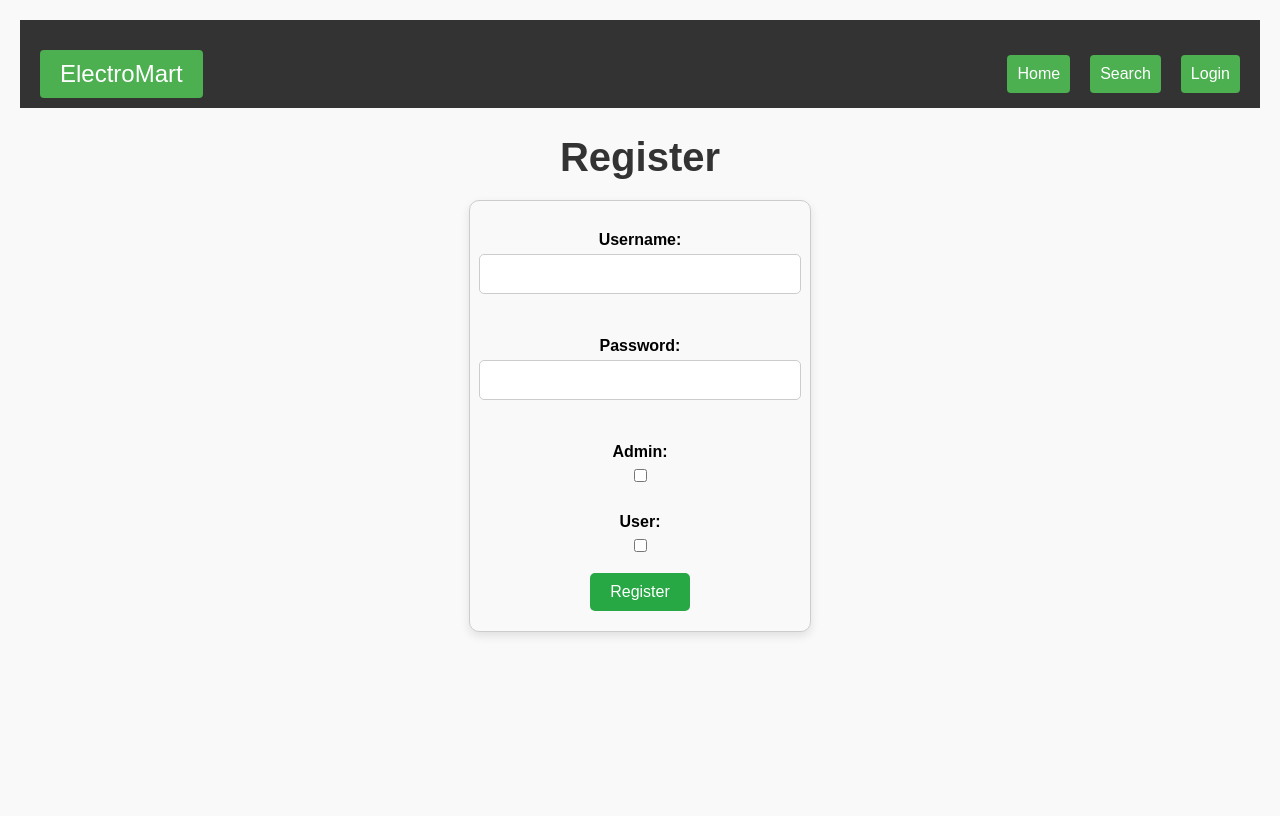
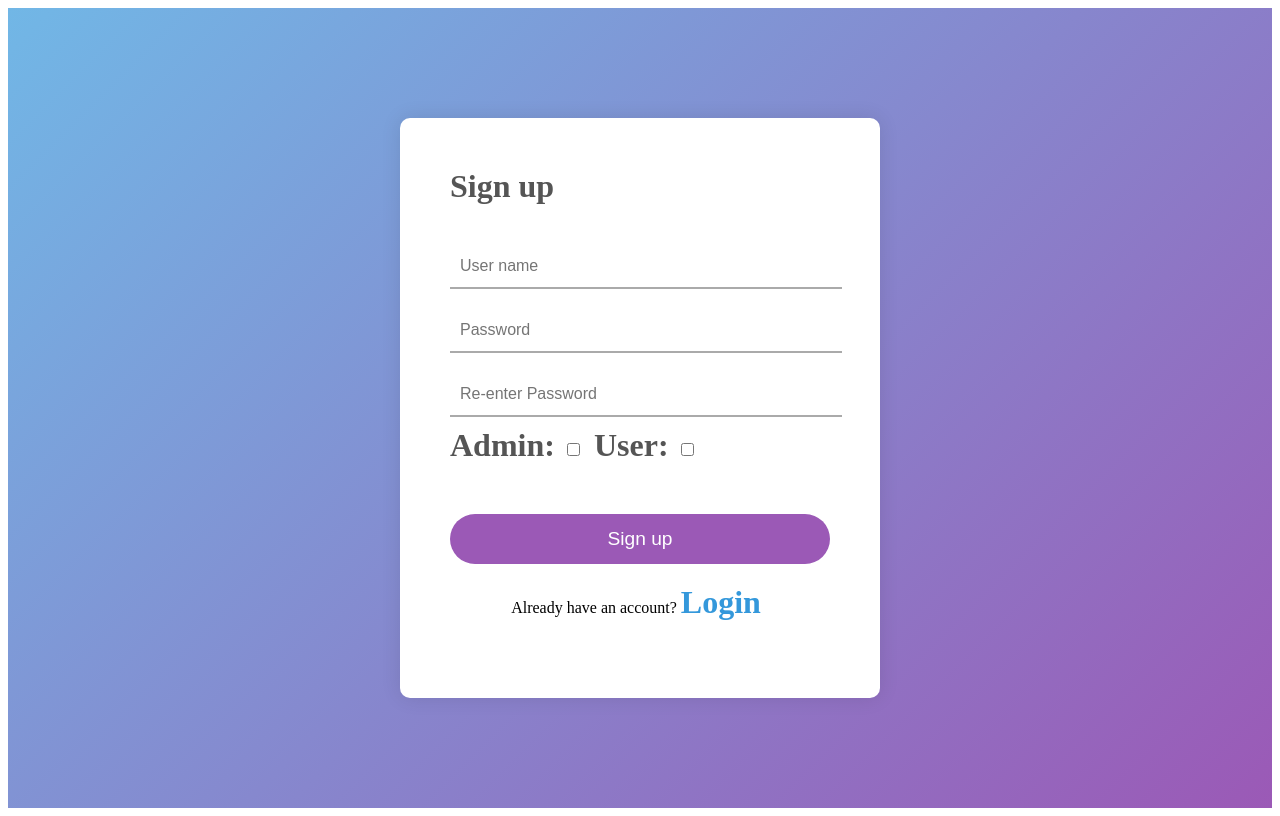
Before and after one commit to Avi7620/ElectroMart, a Flask app: page /register in a window 1280 px wide. Before the commit the page ends 636 px from the top, so only its background shows below. Run offline with Flask 3, Linux system fonts and the light colour scheme; tables that the repository leaves empty hold one stand-in row (values such as "Sample post").

Commit message:
Initial commit

```diff
--- a/app.py
+++ b/app.py
@@ -62,35 +62,48 @@ from werkzeug.security import generate_password_hash, check_password_hash
 # During registration
 @app.route('/register', methods=['GET', 'POST'])
 def register():
-    if request.method == 'POST':
-        username = request.form['username']
-        password = request.form['password']
-        is_admin = request.form.get('admin') == 'on'  # Checkbox for admin registration
+    try:
+        if request.method == 'POST':
+            username = request.form['username']
+            password = request.form['password']
+            confirm_password = request.form['confirm_password']
+            is_admin = request.form.get('admin') == 'on'
 
-        hashed_password = generate_password_hash(password)  # Use default hash method
-        new_user = User(username=username, password=hashed_password, is_admin=is_admin)
+            # Check if passwords match
+            if password != confirm_password:
+                flash("Passwords do not match. Please try again.")
+                return redirect(url_for('register'))
 
-        db.session.add(new_user)
-        db.session.commit()
-        return redirect(url_for('login'))
+            # Hash the password and save the user
+            hashed_password = generate_password_hash(password)
+            new_user = User(username=username, password=hashed_password, is_admin=is_admin)
 
-    return render_template('register.html')
+            db.session.add(new_user)
+            db.session.commit()
+            flash("Registration successful Go to Login !!!")
+            return redirect(url_for('login'))
+
+        return render_template('login.html')
+    except Exception as e:
+        flash("Use Another Username!")
+        return redirect(url_for('register'))
 
 
-
-
-# During login
 @app.route('/login', methods=['GET', 'POST'])
 def login():
-    if request.method == 'POST':
-        username = request.form['username']
-        password = request.form['password']
-        user = User.query.filter_by(username=username).first()
-        if user and check_password_hash(user.password, password):
-            login_user(user)
-            return redirect(url_for('home' if user.is_admin else 'home'))
-        flash('Invalid credentials')
-    return render_template('login.html')
+    try:
+        if request.method == 'POST':
+            username = request.form['username']
+            password = request.form['password']
+            user = User.query.filter_by(username=username).first()
+            if user and check_password_hash(user.password, password):
+                login_user(user)
+                return redirect(url_for('home'))
+            flash('Invalid credentials')
+        return render_template('login.html')
+    except Exception as e:
+        flash(f"Login failed: {str(e)}")
+        return redirect(url_for('login'))
 
 
 @app.route('/logout')
@@ -117,39 +130,37 @@ import os
 @app.route('/add_product', methods=['GET', 'POST'])
 @login_required
 def add_product():
-    if request.method == 'POST':
-        product_name = request.form['name']
-        product_category = request.form['category']
-        product_description = request.form['description']
-        product_price = request.form['price']
-        product_image = request.files['image']
+    try:
+        if request.method == 'POST':
+            product_name = request.form['name']
+            product_category = request.form['category']
+            product_description = request.form['description']
+            product_price = request.form['price']
+            product_image = request.files['image']
 
-        # Check if an image was uploaded
-        if product_image and product_image.filename != '':
-            # Save the image
-            image_filename = product_image.filename
-            image_path = os.path.join(app.config['UPLOAD_FOLDER'], image_filename)
-            product_image.save(image_path)  # Save the image to static/uploads/
+            if product_image and product_image.filename != '':
+                image_filename = product_image.filename
+                image_path = os.path.join(app.config['UPLOAD_FOLDER'], image_filename)
+                product_image.save(image_path)
 
-            # Create a new product instance
-            new_product = Product(
-                name=product_name,
-                category=product_category,
-                description=product_description,
-                price=product_price,
-                image_file=image_filename,  # Save only the filename to the database
-                admin_id=current_user.id  # Assign current admin ID
-            )
-
-            db.session.add(new_product)
-            db.session.commit()
-            flash('Product added successfully!')  # Add a success message
-            return redirect(url_for('admin_dashboard'))
-
-        else:
-            flash('No image uploaded or invalid image. Please try again.')  # Error message
-
-    return render_template('add_product.html')
+                new_product = Product(
+                    name=product_name,
+                    category=product_category,
+                    description=product_description,
+                    price=product_price,
+                    image_file=image_filename,
+                    admin_id=current_user.id
+                )
+                db.session.add(new_product)
+                db.session.commit()
+                flash('Product added successfully!')
+                return redirect(url_for('admin_dashboard'))
+            else:
+                flash('No image uploaded or invalid image.')
+        return render_template('add_product.html')
+    except Exception as e:
+        flash(f"Failed to add product: {str(e)}")
+        return redirect(url_for('add_product'))
 
 
 @app.route('/product/<int:product_id>')
@@ -177,13 +188,17 @@ def update_product(product_id):
 @app.route('/delete_product/<int:product_id>', methods=['POST'])
 @login_required
 def delete_product(product_id):
-    product = Product.query.get(product_id)
-    if product and product.admin_id == current_user.id:  # Check if admin owns the product
-        db.session.delete(product)
-        db.session.commit()
-        return redirect(url_for('admin_dashboard'))
-    else:
-        return "You do not have permission to delete this product.", 403
+    try:
+        product = Product.query.get(product_id)
+        if product and product.admin_id == current_user.id:
+            db.session.delete(product)
+            db.session.commit()
+            flash('Product deleted successfully!')
+        else:
+            flash("You do not have permission to delete this product.")
+    except Exception as e:
+        flash(f"Failed to delete product: {str(e)}")
+    return redirect(url_for('admin_dashboard'))
 
 
 
@@ -216,9 +231,13 @@ def add_to_cart(product_id):
 @app.route('/cart')
 @login_required
 def cart():
-    cart_items = CartItem.query.filter_by(user_id=current_user.id).all()
-    total = sum(item.product.price * item.quantity for item in cart_items)  # Calculate total here
-    return render_template('cart.html', cart_items=cart_items, total=total)  # Pass total to template
+    try:
+        cart_items = CartItem.query.filter_by(user_id=current_user.id).all()
+        total = sum(item.product.price * item.quantity for item in cart_items)
+        return render_template('cart.html', cart_items=cart_items, total=total)
+    except Exception as e:
+        flash(f"Could not load cart: {str(e)}")
+        return redirect(url_for('home'))
 
 
 @app.route('/delete_cart_item/<int:item_id>', methods=['POST'])
--- a/static/styles.css
+++ b/static/styles.css
@@ -1,3 +1,4 @@
+/* General Styling */
 body {
     font-family: Arial, sans-serif;
     background-color: #f9f9f9;
@@ -8,8 +9,17 @@ body {
 h1 {
     text-align: center;
     color: #333;
+    font-size: 2em;
+    margin-bottom: 20px;
+}
+/* Logo image */
+.logo-image {
+    height: 70px; /* Adjust the height of the logo */
+    width: auto; /* Maintain aspect ratio */
+    margin-right: 10px; /* Add spacing if needed */
 }
 
+/* Table Styling */
 table {
     width: 100%;
     border-collapse: collapse;
@@ -31,6 +41,7 @@ tr:hover {
     background-color: #f1f1f1;
 }
 
+/* Button Styling */
 button {
     background-color: #ff4c4c;
     color: white;
@@ -38,6 +49,7 @@ button {
     padding: 8px 12px;
     cursor: pointer;
     border-radius: 4px;
+    font-size: 14px;
 }
 
 button:hover {
@@ -57,116 +69,162 @@ a {
 a:hover {
     background-color: #45a049;
 }
-/* Navbar styles */
+
+/* Navbar Styling */
 .navbar {
-    background-color: #333; /* Background color for navbar */
-    padding: 10px 20px; /* Padding for navbar */
+    background-color: #333;
+    padding: 10px 20px;
+    position: relative;
 }
 
 .container {
-    display: flex; /* Flexbox for alignment */
-    align-items: center; /* Center items vertically */
-    justify-content: space-between; /* Space between logo and links */
+    display: flex;
+    justify-content: space-between;
+    align-items: center;
 }
 
 .logo {
-    font-size: 24px; /* Increased font size for logo */
-    color: white; /* Logo text color */
-    text-decoration: none; /* Remove underline */
+    font-size: 24px;
+    color: white;
+    text-decoration: none;
 }
 
 .nav-links {
-    list-style: none; /* Remove default list styling */
-    display: flex; /* Flexbox for horizontal alignment */
-    margin: 0; /* Remove default margin */
-    padding: 0; /* Remove default padding */
+    list-style: none;
+    display: flex;
+    margin: 0;
+    padding: 0;
 }
 
 .nav-links li {
-    margin-left: 20px; /* Space between navigation links */
+    margin-left: 20px;
 }
 
 .nav-links a {
-    color: white; /* Navigation link color */
-    text-decoration: none; /* Remove underline */
-    padding: 10px; /* Padding around links */
-    transition: background 0.3s; /* Smooth transition for background */
+    color: white;
+    text-decoration: none;
+    padding: 10px;
+    transition: background 0.3s;
 }
 
 .nav-links a:hover {
-    background: rgba(255, 255, 255, 0.2); /* Background color on hover */
+    background: rgba(255, 255, 255, 0.2);
 }
-/* User icon styles */
+
+/* User Icon */
 .user-icon {
-    display: flex; /* Use flexbox for alignment */
-    align-items: center; /* Center vertically */
-    color: white; /* White text color */
-    margin-left: 20px; /* Space from the navigation links */margin-top: 25px;
+    display: flex;
+    align-items: center;
+    color: white;
+    margin-left: 20px;
 }
 
 .user-icon i {
-    font-size: 25px; /* Increased size for the icon */
-    margin-right: 5px; /* Space between icon and username */
+    font-size: 25px;
+    margin-right: 5px;
 }
 
-.user-icon span {
-    font-size: 18px; /* Adjust the size of the username if needed */
-}
-/* General styling for the login page */
-h1 {
-    text-align: center;
-    margin-bottom: 20px;
-    font-size: 2.5em;
-}
-
-/* Centering the login form */
+/* Login Page */
 form {
     display: flex;
     flex-direction: column;
-    align-items: center; /* Center items horizontally */
-    margin: 0 auto; /* Center the form on the page */
-    width: 300px; /* Set a fixed width for the form */
+    align-items: center;
+    margin: 0 auto;
+    width: 300px;
     padding: 20px;
-    border: 1px solid #ccc; /* Light border for the form */
-    border-radius: 10px; /* Rounded corners for the form */
-    box-shadow: 0 4px 10px rgba(0, 0, 0, 0.1); /* Subtle shadow */
+    border: 1px solid #ccc;
+    border-radius: 10px;
+    box-shadow: 0 4px 10px rgba(0, 0, 0, 0.1);
 }
 
-/* Label and input styling */
 label {
-    margin: 10px 0 5px; /* Space above and below labels */
-    font-weight: bold; /* Bold text for labels */
+    margin: 10px 0 5px;
+    font-weight: bold;
 }
 
 input[type="text"],
 input[type="password"] {
     padding: 10px;
-    width: 100%; /* Full width */
-    border: 1px solid #ccc; /* Light border */
-    border-radius: 5px; /* Rounded corners */
+    width: 100%;
+    border: 1px solid #ccc;
+    border-radius: 5px;
     font-size: 16px;
-    margin-bottom: 15px; /* Space below inputs */
-    transition: border-color 0.3s; /* Smooth border color transition */
+    margin-bottom: 15px;
+    transition: border-color 0.3s;
 }
 
-/* Change border color on focus */
 input[type="text"]:focus,
 input[type="password"]:focus {
-    border-color: #28a745; /* Green border on focus */
+    border-color: #28a745;
 }
 
-/* Button styling */
 input[type="submit"] {
     padding: 10px 20px;
-    background-color: #28a745; /* Green background */
-    color: white; /* White text */
-    border: none; /* No border */
-    border-radius: 5px; /* Rounded corners */
-    cursor: pointer; /* Pointer cursor on hover */
+    background-color: #28a745;
+    color: white;
+    border: none;
+    border-radius: 5px;
+    cursor: pointer;
     font-size: 16px;
-    transition: background-color 0.3s; /* Smooth background color transition */
+    transition: background-color 0.3s;
 }
 
 input[type="submit"]:hover {
-    background-color: #218838; /* Darker green on hover */
+    background-color: #218838;
 }
+
+/* Responsive Design */
+@media (max-width: 768px) {
+    .nav-links {
+        display: none;
+        flex-direction: column;
+        background-color: #333;
+        position: absolute;
+        top: 60px;
+        right: 0;
+        width: 100%;
+        padding: 10px 0;
+        text-align: center;
+    }
+
+    .nav-links.active {
+        display: flex;
+    }
+
+    .hamburger {
+        display: block;
+        font-size: 24px;
+        color: white;
+        cursor: pointer;
+    }
+
+    .container {
+        flex-wrap: wrap;
+        justify-content: space-between;
+    }
+}
+
+@media (max-width: 480px) {
+    table {
+        font-size: 14px;
+    }
+
+    button {
+        padding: 6px 10px;
+        font-size: 12px;
+    }
+
+    a {
+        font-size: 14px;
+        padding: 8px 16px;
+    }
+
+    input[type="text"],
+    input[type="password"] {
+        font-size: 14px;
+    }
+
+    input[type="submit"] {
+        font-size: 14px;
+    }
+}
--- a/templates/base.html
+++ b/templates/base.html
@@ -2,6 +2,7 @@
 <html lang="en">
 <head>
     <meta charset="UTF-8">
+    <meta name="viewport" content="width=device-width, initial-scale=1.0"> <!-- Add viewport meta tag -->
     <link rel="stylesheet" href="{{ url_for('static', filename='styles.css') }}">
     <link rel="stylesheet" href="https://cdnjs.cloudflare.com/ajax/libs/font-awesome/6.0.0-beta3/css/all.min.css"> <!-- Font Awesome CSS -->
     <title>{% block title %}{% endblock %}</title>
@@ -10,13 +11,18 @@
     <nav class="navbar">
         <div class="container">
             <div class="logo">
-                <a href="{{ url_for('home') }}">ElectroMart</a> <!-- Add a logo link to home page -->
+                <a href="{{ url_for('home') }}">
+                    <img src="{{ url_for('static', filename='logo.png') }}" alt="ElectroMart Logo" class="logo-image">
+
+                </a>
             </div>
 
-            <ul class="nav-links">
+            <div class="hamburger" onclick="toggleMenu()">
+                <i class="fas fa-bars"></i>
+            </div>
+            <ul class="nav-links" id="nav-links">
                 <li><a href="{{ url_for('home') }}">Home</a></li>
                 <li><a href="{{ url_for('search') }}">Search</a></li>
-
                 {% if current_user.is_authenticated %}
                     {% if current_user.is_admin %}
                         <li><a href="{{ url_for('admin_dashboard') }}">Admin Dashboard</a></li>
@@ -25,12 +31,11 @@
                     <li><a href="{{ url_for('logout') }}">Logout</a></li>
                     <li>
                         <span class="user-icon">
-                            <i class="fas fa-user"></i> {{ current_user.username }} <!-- Show username with icon -->
+                            <i class="fas fa-user"></i> {{ current_user.username }}
                         </span>
                     </li>
                 {% else %}
                     <li><a href="{{ url_for('login') }}">Login</a></li>
-
                 {% endif %}
             </ul>
         </div>
@@ -38,6 +43,11 @@
     <div class="content">
         {% block content %}{% endblock %}
     </div>
-
+    <script>
+        function toggleMenu() {
+            const navLinks = document.getElementById('nav-links');
+            navLinks.classList.toggle('active');
+        }
+    </script>
 </body>
 </html>
--- a/templates/login.html
+++ b/templates/login.html
@@ -1,5 +1,6 @@
 <!DOCTYPE html>
 <html lang="en">
+
 <head>
     <meta charset="UTF-8">
     <meta name="viewport" content="width=device-width, initial-scale=1.0">
@@ -7,12 +8,14 @@
     <link rel="stylesheet" type="text/css" href="{{ url_for('static', filename='login.css') }}">
     <link href="https://fonts.googleapis.com/css2?family=Jost:wght@500&display=swap" rel="stylesheet">
 </head>
+
 <body>
 
     <div class="main">
         <!-- Hidden Checkbox for toggling forms -->
         <input type="checkbox" id="chk" aria-hidden="true">
 
+        <!-- Signup Form -->
         <!-- Signup Form -->
         <div class="signup">
             <form action="{{ url_for('register') }}" method="POST">
@@ -28,9 +31,8 @@
 
                 <label for="chk" aria-hidden="true">Sign up</label>
                 <input type="text" name="username" placeholder="User name" required="">
-
                 <input type="password" name="password" placeholder="Password" required="">
-
+                <input type="password" name="confirm_password" placeholder="Re-enter Password" required="">
                 <label>Admin:</label>
                 <input type="checkbox" name="admin">
                 <label>User:</label>
@@ -40,6 +42,7 @@
                 <p>Already have an account? <label for="chk">Login</label></p>
             </form>
         </div>
+
 
         <!-- Login Form -->
         <div class="login">
@@ -63,5 +66,18 @@
         </div>
     </div>
 
+
 </body>
+<script>
+    document.getElementById('signupForm').addEventListener('submit', function (event) {
+        const password = document.getElementById('password').value;
+        const confirmPassword = document.getElementById('confirm_password').value;
+
+        if (password !== confirmPassword) {
+            event.preventDefault(); // Prevent form submission
+            alert('Passwords do not match. Please try again.');
+        }
+    });
+</script>
+
 </html>
```
Also changed, not shown: instance/db1.db, static/logo.png (added), static/uploads/Screenshot 2024-11-17 233826.png (added), static/uploads/Screenshot 2024-11-18 084948.png (added), static/uploads/Screenshot 2024-11-18 085153.png (added), static/uploads/Screenshot 2024-11-18 085318.png (added), static/uploads/Screenshot 2024-11-18 100915.png (added), static/uploads/Screenshot 2024-11-18 102342.png (added), static/uploads/Screenshot 2024-11-18 102511.png (added). Lines whose indentation alone changed are shown as unchanged.
